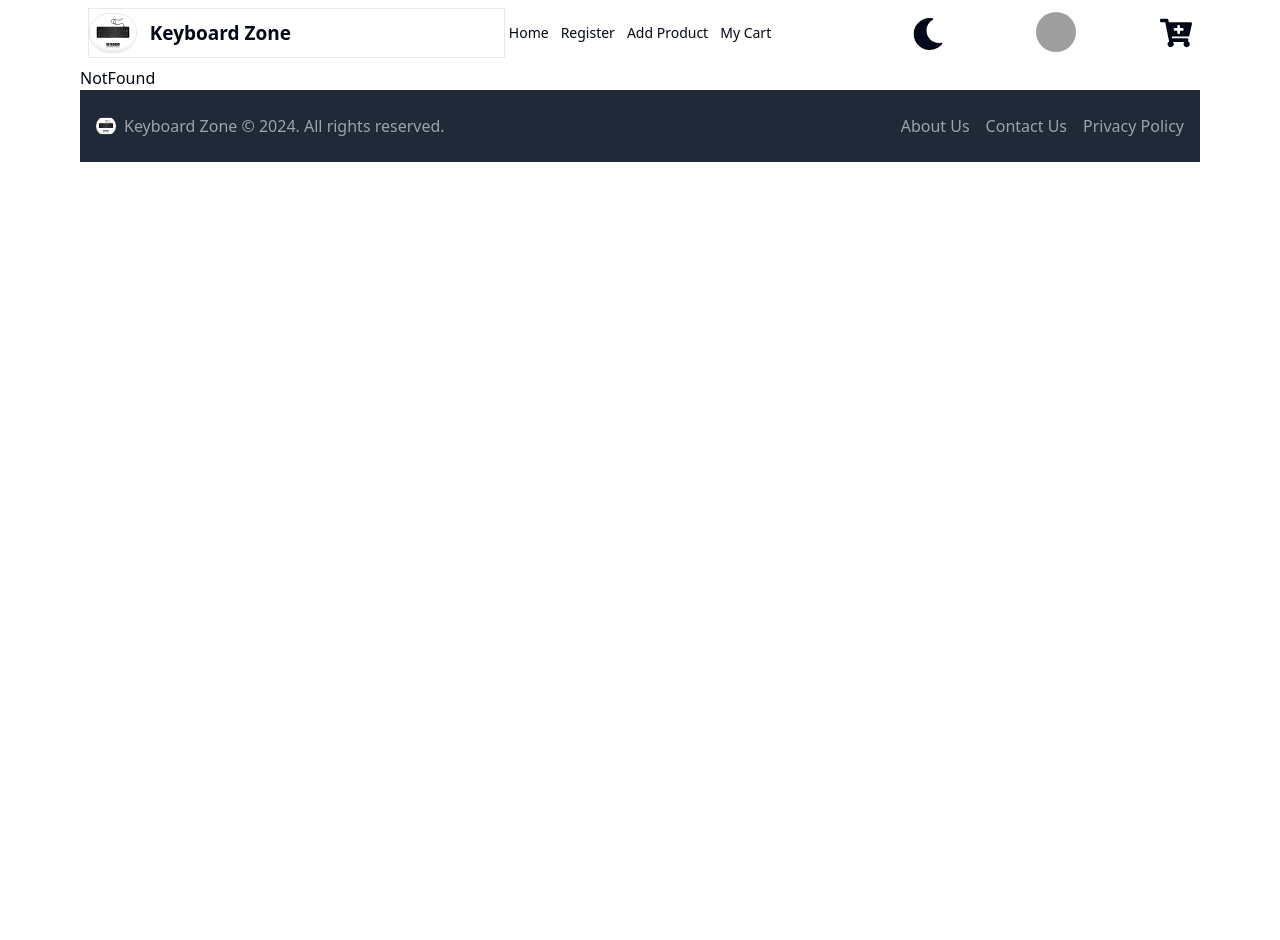
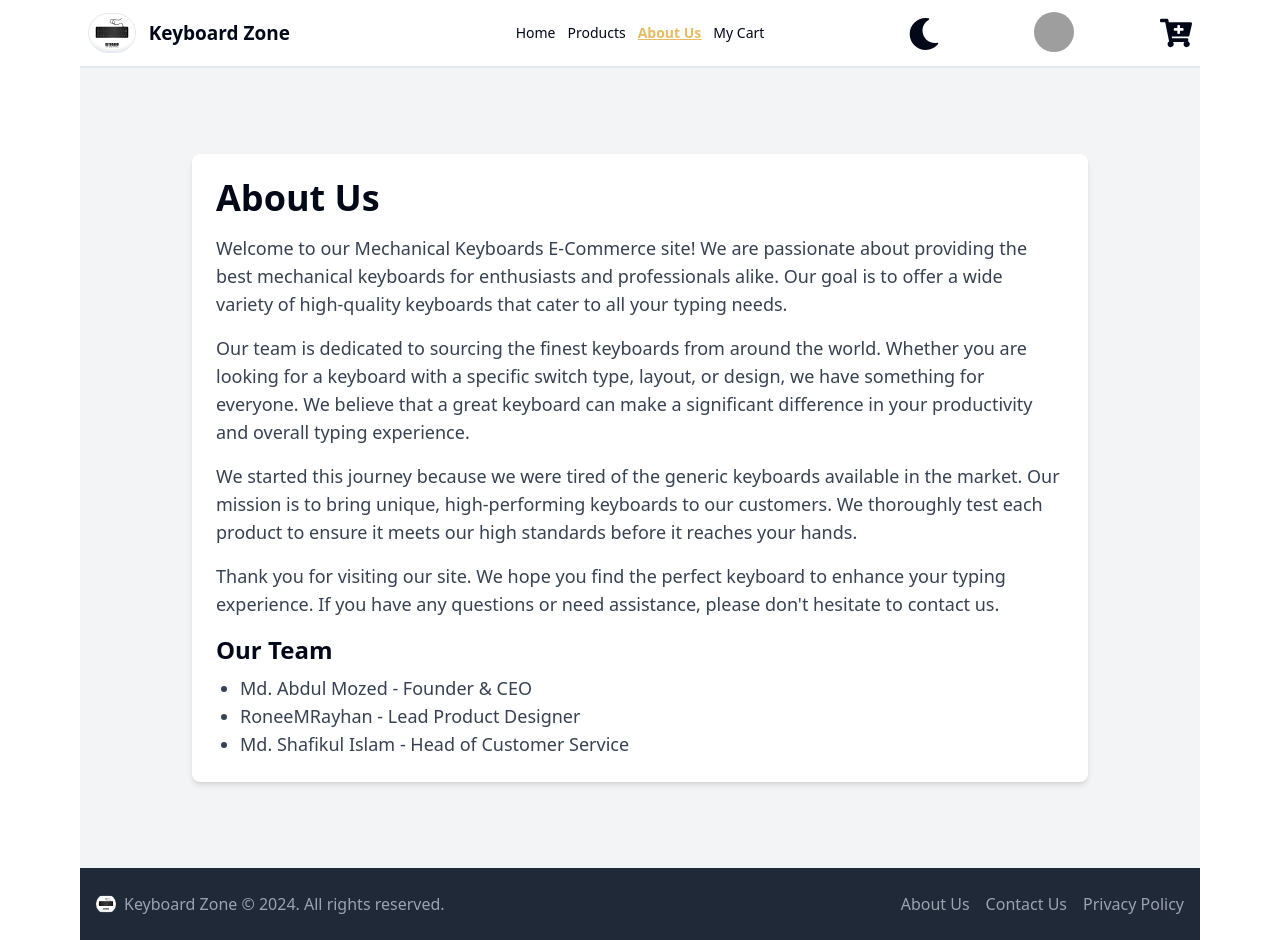
Before and after one commit to ronee-muhammad-rayhan/keyboard-zone-client, a React (Vite) app: page /about-us in a window 1280 px wide. Before the commit the page ends 800 px from the top, so only its background shows below. Built offline with nearby package versions, Linux system fonts and the light colour scheme; grey boxes are pictures that could not be loaded.

Commit message:
refactoring codebase

```diff
--- /dev/null
+++ b/src/pages/AboutUs/AboutUs.tsx
@@ -0,0 +1,46 @@
+const AboutUs = () => {
+  return (
+    <div className="min-h-screen bg-gray-100 flex items-center justify-center p-4">
+      <div className="max-w-4xl bg-white shadow-md rounded-lg p-6">
+        <h1 className="text-4xl font-bold mb-4">About Us</h1>
+        <p className="text-gray-700 text-lg mb-4">
+          Welcome to our Mechanical Keyboards E-Commerce site! We are passionate
+          about providing the best mechanical keyboards for enthusiasts and
+          professionals alike. Our goal is to offer a wide variety of
+          high-quality keyboards that cater to all your typing needs.
+        </p>
+        <p className="text-gray-700 text-lg mb-4">
+          Our team is dedicated to sourcing the finest keyboards from around the
+          world. Whether you are looking for a keyboard with a specific switch
+          type, layout, or design, we have something for everyone. We believe
+          that a great keyboard can make a significant difference in your
+          productivity and overall typing experience.
+        </p>
+        <p className="text-gray-700 text-lg mb-4">
+          We started this journey because we were tired of the generic keyboards
+          available in the market. Our mission is to bring unique,
+          high-performing keyboards to our customers. We thoroughly test each
+          product to ensure it meets our high standards before it reaches your
+          hands.
+        </p>
+        <p className="text-gray-700 text-lg mb-4">
+          Thank you for visiting our site. We hope you find the perfect keyboard
+          to enhance your typing experience. If you have any questions or need
+          assistance, please don't hesitate to contact us.
+        </p>
+        <h2 className="text-2xl font-bold mt-4">Our Team</h2>
+        <ul className="list-disc pl-6 mt-2">
+          <li className="text-gray-700 text-lg">Md. Abdul Mozed - Founder & CEO</li>
+          <li className="text-gray-700 text-lg">
+            RoneeMRayhan - Lead Product Designer
+          </li>
+          <li className="text-gray-700 text-lg">
+            Md. Shafikul Islam - Head of Customer Service
+          </li>
+        </ul>
+      </div>
+    </div>
+  );
+};
+
+export default AboutUs;
--- a/src/pages/shared/Navbar.tsx
+++ b/src/pages/shared/Navbar.tsx
@@ -53,7 +53,7 @@ const Navbar2 = () => {
 
   // }
   return (
-    <div id="nav" className="navbar bg-base-100">
+    <div id="nav" className="navbar bg-base-100 border-b-2">
       <div className="navbar-start">
         {/* menu */}
         <div className="dropdown">
@@ -78,14 +78,14 @@ const Navbar2 = () => {
             className="menu menu-sm dropdown-content mt-3 z-[1] p-2 shadow bg-base-100 rounded-box w-52"
           >
             <NavLink to="/">Home</NavLink>
-            <NavLink to="/register">Register</NavLink>
-            <NavLink to="/add-product">Add Product</NavLink>
+            <NavLink to="/products">Products</NavLink>
+            <NavLink to="/about-us">About Us</NavLink>
             <NavLink to="/my-cart">My Cart</NavLink>
           </ul>
         </div>
         {/* logo and title */}
         <div className="navbar-start flex-1">
-          <div className="flex flex-col md:flex-row justify-start items-center gap-2 border">
+          <div className="flex flex-col md:flex-row justify-start items-center gap-2">
             <img
               className="rounded-full bg-white w-12 border"
               src={logo}
@@ -104,8 +104,8 @@ const Navbar2 = () => {
       <div className="navbar-center hidden lg:flex">
         <ul className="menu menu-horizontal px-1 flex gap-3">
           <NavLink to="/">Home</NavLink>
-          <NavLink to="/register">Register</NavLink>
-          <NavLink to="/add-product">Add Product</NavLink>
+          <NavLink to="/products">Products</NavLink>
+          <NavLink to="/about-us">About Us</NavLink>
           <NavLink to="/my-cart">My Cart</NavLink>
         </ul>
       </div>
--- a/src/router/index.tsx
+++ b/src/router/index.tsx
@@ -1,4 +1,5 @@
 import MainLayout from "@/components/Layouts/MainLayouts";
+import AboutUs from "@/pages/AboutUs/AboutUs";
 import Home from "@/pages/Home/Home";
 import ProductDetails from "@/pages/Products/ProductDetails";
 import Products from "@/pages/Products/Products";
@@ -22,6 +23,10 @@ const router = createBrowserRouter([
         element: <ProductDetails />,
       },
       {
+        path: "/about-us",
+        element: <AboutUs />,
+      },
+      {
         path: "*",
         element: <NotFound />,
       },
```
